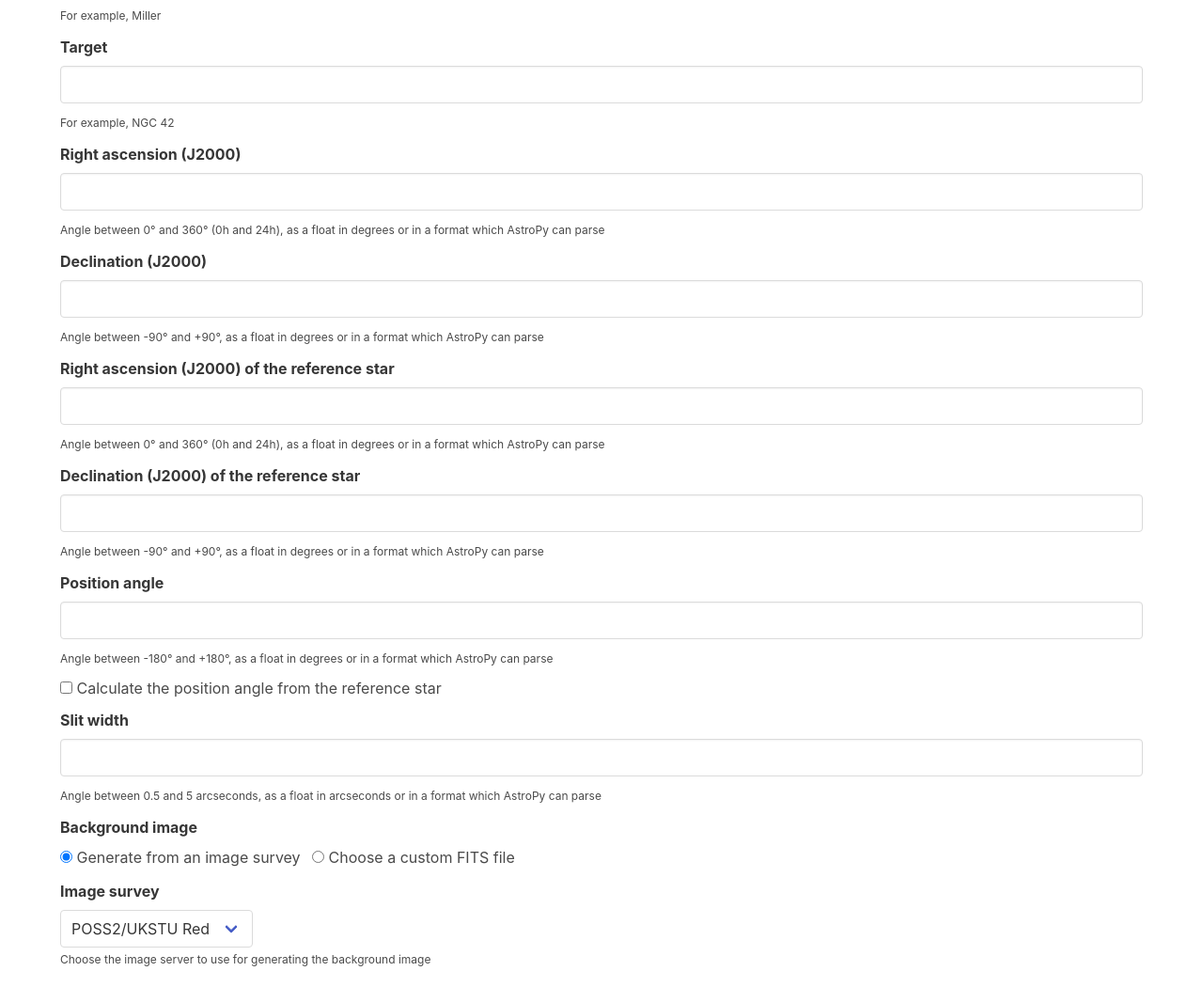
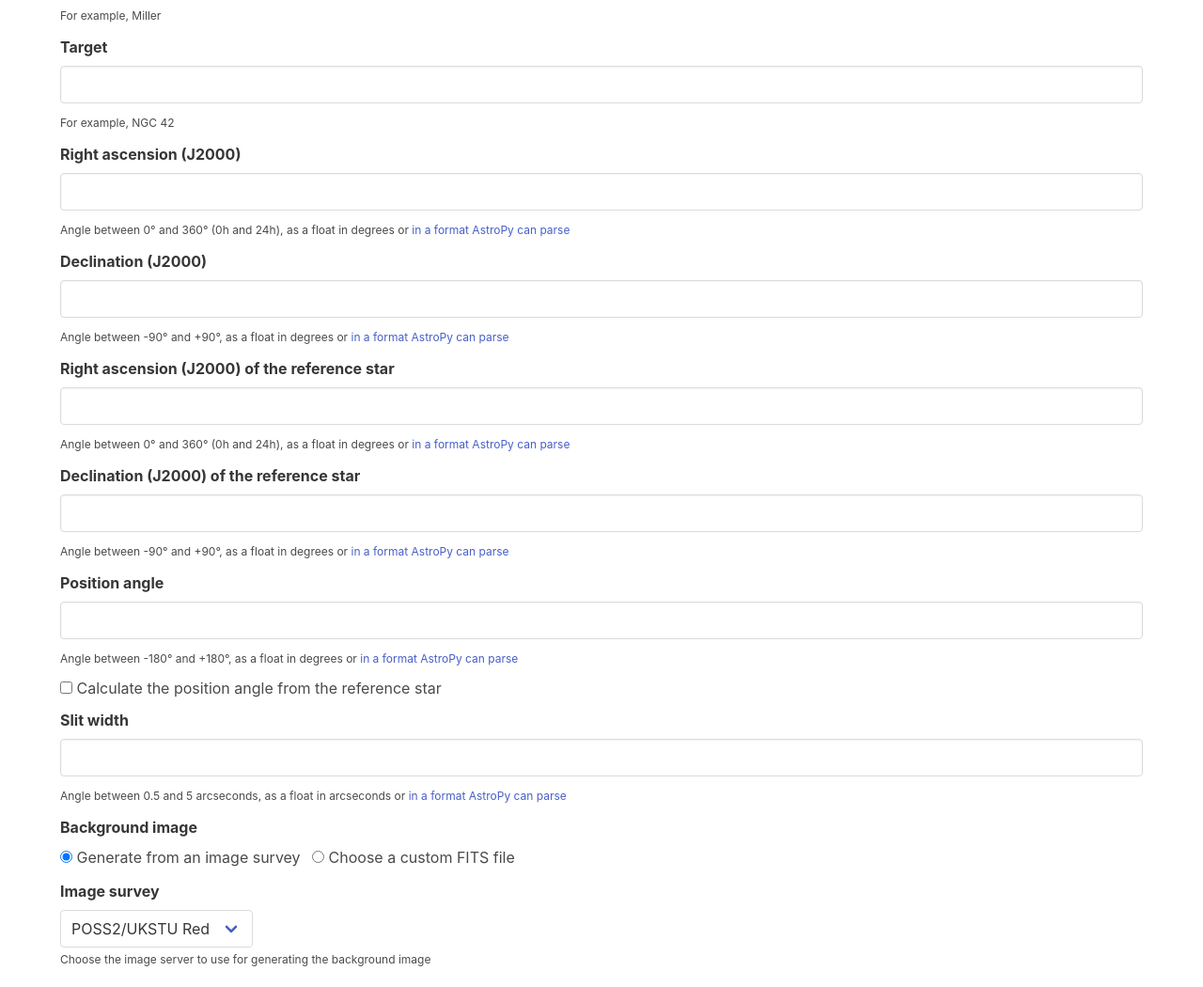
Before and after one commit to saltastroops/finder-chart-generator, a FastAPI app: page / in a window 1280 px wide. Shown: the part 508-1558 px from the top of the page at 94% size. Run offline with FastAPI, Linux system fonts and the light colour scheme.

Commit message:
Include links to AstroPy documentation on angles

```diff
--- a/templates/shared/declination.html
+++ b/templates/shared/declination.html
@@ -1,4 +1,4 @@
 {{ forms.input(name="declination",
                label="Declination (J2000)",
                value=declination,
-               help="Angle between -90° and +90°, as a float in degrees or in a format which AstroPy can parse") }}
+               help="Angle between -90° and +90°, as a float in degrees or <a href=\"https://docs.astropy.org/en/stable/coordinates/angles.html\" target=\"blank_\">in a format AstroPy can parse</a>") }}
--- a/templates/shared/forms.html
+++ b/templates/shared/forms.html
@@ -8,7 +8,7 @@
                    placeholder="{{ placeholder }}" class="input">
         </div>
         {% if help %}
-            <div class="help">{{ help }}</div>
+            <div class="help">{{ help|safe }}</div>
         {% endif %}
         <div class="help is-danger"></div>
     </div>
--- a/templates/shared/nir_bundle_separation.html
+++ b/templates/shared/nir_bundle_separation.html
@@ -3,4 +3,4 @@
 {{ forms.input(name="nir_bundle_separation",
                label="Bundle separation",
                value=nir_bundle_separation,
-               help="Angle between 54 and 165 arcseconds, as a float in arcseconds or in a format which AstroPy can parse") }}
+               help="Angle between 54 and 165 arcseconds, as a float in arcseconds or <a href=\"https://docs.astropy.org/en/stable/coordinates/angles.html\" target=\"blank_\">in a format AstroPy can parse</a>") }}
--- a/templates/shared/position_angle.html
+++ b/templates/shared/position_angle.html
@@ -1,4 +1,4 @@
 {{ forms.input(name="position_angle",
                label="Position angle",
                value=position_angle,
-               help="Angle between -180° and +180°, as a float in degrees or in a format which AstroPy can parse") }}
+               help="Angle between -180° and +180°, as a float in degrees or <a href=\"https://docs.astropy.org/en/stable/coordinates/angles.html\" target=\"blank_\">in a format AstroPy can parse</a>") }}
--- a/templates/shared/reference_star_declination.html
+++ b/templates/shared/reference_star_declination.html
@@ -1,4 +1,4 @@
 {{ forms.input(name="reference_star_declination",
                label="Declination (J2000) of the reference star",
                value=reference_star_declination,
-               help="Angle between -90° and +90°, as a float in degrees or in a format which AstroPy can parse") }}
+               help="Angle between -90° and +90°, as a float in degrees or <a href=\"https://docs.astropy.org/en/stable/coordinates/angles.html\" target=\"blank_\">in a format AstroPy can parse</a>") }}
--- a/templates/shared/reference_star_right_ascension.html
+++ b/templates/shared/reference_star_right_ascension.html
@@ -1,4 +1,4 @@
 {{ forms.input(name="reference_star_right_ascension",
                label="Right ascension (J2000) of the reference star",
                value=reference_star_right_ascension,
-               help="Angle between 0° and 360° (0h and 24h), as a float in degrees or in a format which AstroPy can parse") }}
+               help="Angle between 0° and 360° (0h and 24h), as a float in degrees or <a href=\"https://docs.astropy.org/en/stable/coordinates/angles.html\" target=\"blank_\">in a format AstroPy can parse</a>") }}
--- a/templates/shared/right_ascension.html
+++ b/templates/shared/right_ascension.html
@@ -1,4 +1,4 @@
 {{ forms.input(name="right_ascension",
                label="Right ascension (J2000)",
                value=right_ascension,
-               help="Angle between 0° and 360° (0h and 24h), as a float in degrees or in a format which AstroPy can parse") }}
+               help="Angle between 0° and 360° (0h and 24h), as a float in degrees or <a href=\"https://docs.astropy.org/en/stable/coordinates/angles.html\" target=\"blank_\">in a format AstroPy can parse</a>") }}
--- a/templates/shared/slit_width.html
+++ b/templates/shared/slit_width.html
@@ -1,4 +1,4 @@
 {{ forms.input(name="slit_width",
                label="Slit width",
                value=slit_width,
-               help="Angle between 0.5 and 5 arcseconds, as a float in arcseconds or in a format which AstroPy can parse") }}
+               help="Angle between 0.5 and 5 arcseconds, as a float in arcseconds or <a href=\"https://docs.astropy.org/en/stable/coordinates/angles.html\" target=\"blank_\">in a format AstroPy can parse</a>") }}
```
